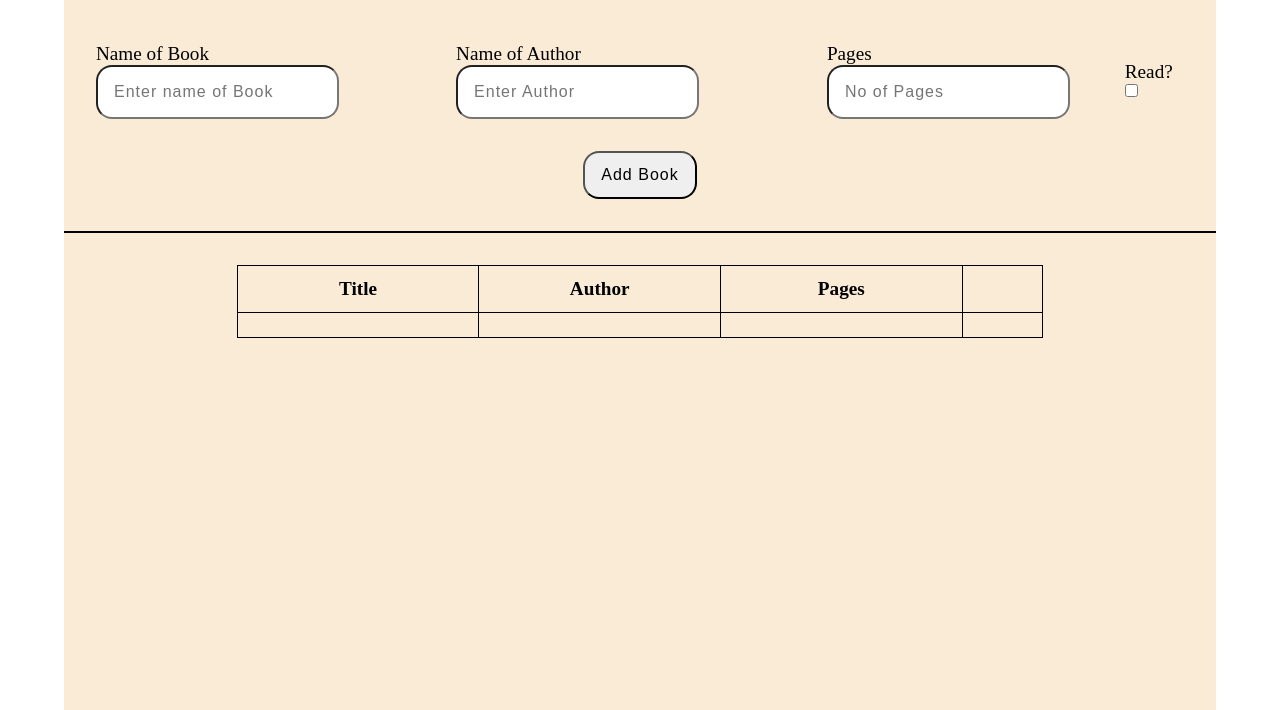
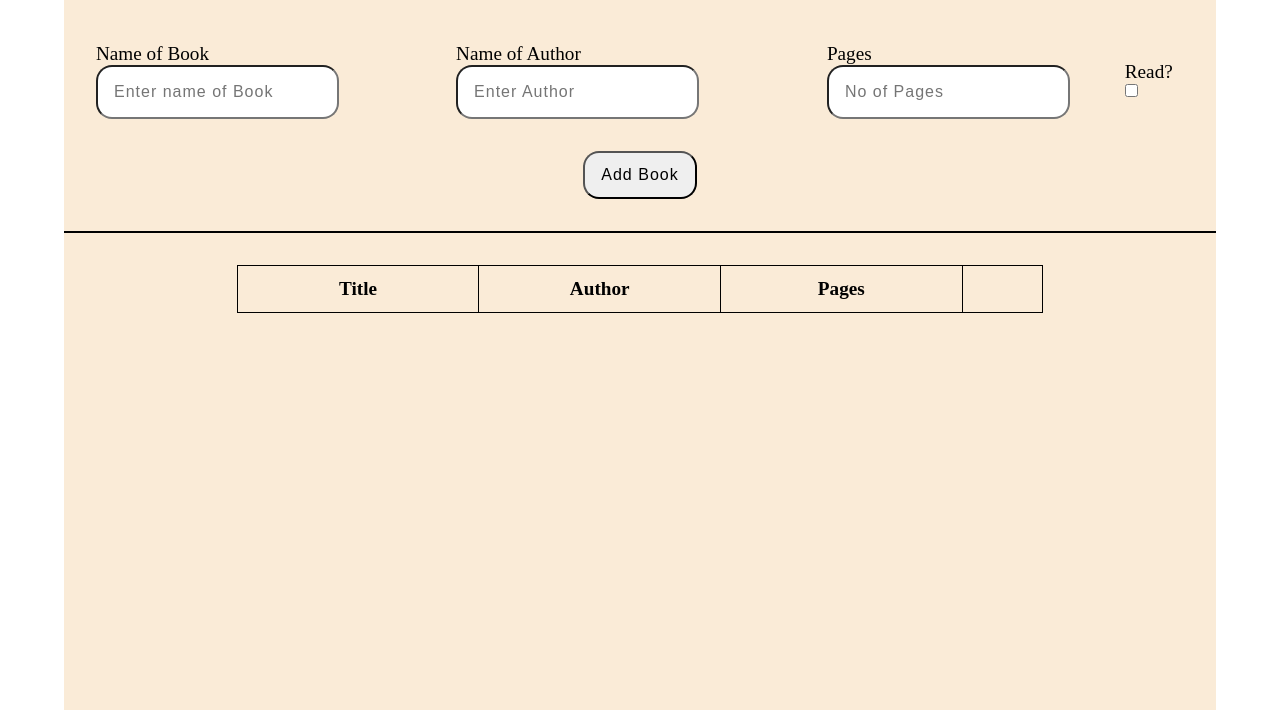
Before and after one commit to RazaNaqsh/Project_Library, a website: page index.html in a window 1280 px wide. Shown: the part 90-800 px from the top of the page. Drawn offline with Linux system fonts and the light colour scheme.

Commit message:
minor table size adjust

```diff
--- a/index.html
+++ b/index.html
@@ -48,12 +48,7 @@
                     </tr>
                 </thead>
                 <tbody>
-                    <tr>
-                        <td></td>
-                        <td></td>
-                        <td></td>
-                        <td></td>
-                    </tr>
+
                 </tbody>
             </table>
         </div>
--- a/style.css
+++ b/style.css
@@ -58,8 +58,7 @@ table {
 	width: 100%;
 }
 th,
-td,
-tr {
+td {
 	border: 1px solid;
 	padding-top: 12px;
 	padding-bottom: 12px;
@@ -67,6 +66,7 @@ tr {
 	font-size: 1.2rem;
 }
 
-td {
+td,
+th {
 	width: 30%;
 }
```
